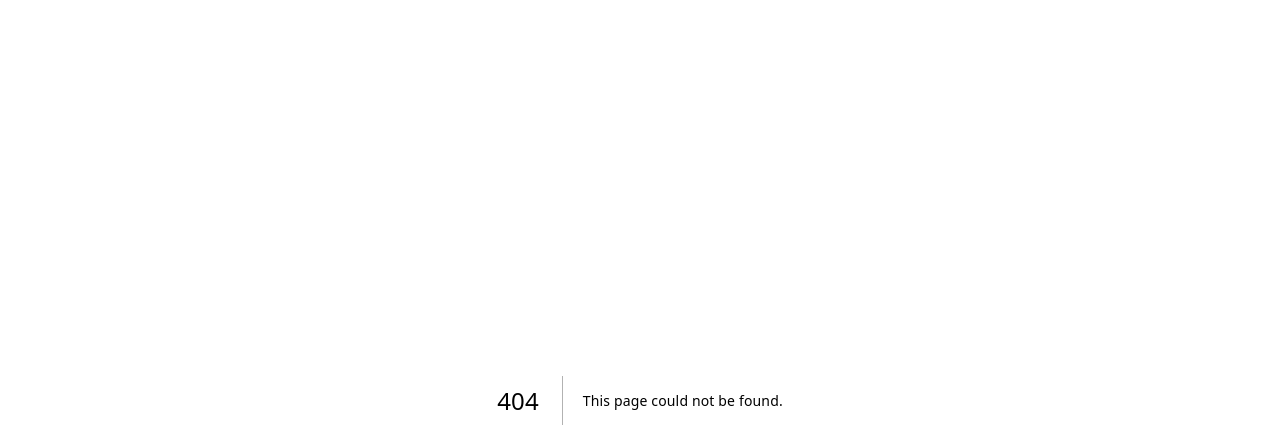
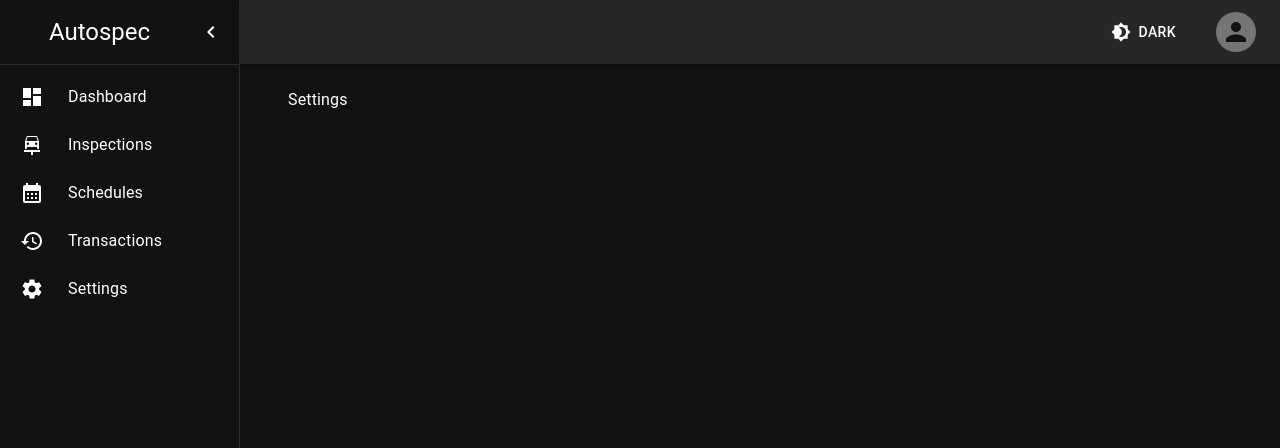
Before and after one commit to rosalallankenneth/autospec, a Next.js app: page /settings/Settings in a window 1280 px wide. Before the commit this address had no page. Shown: the top 448 px of the page. Built offline with nearby package versions, Linux system fonts and the light colour scheme; no server answers.

Commit message:
Setup main pages

```diff
--- a/src/components/AppDrawer/AppDrawer.tsx
+++ b/src/components/AppDrawer/AppDrawer.tsx
@@ -154,27 +154,27 @@ const AppDrawer = (props: any) => {
 
 	const menuList = [
 		{
-			route: "dashboard",
+			route: "/dashboard",
 			label: "Dashboard",
 			icon: <DashboardIcon />,
 		},
 		{
-			route: "inspections",
+			route: "/inspections",
 			label: "Inspections",
 			icon: <CarRepairIcon />,
 		},
 		{
-			route: "schedules",
+			route: "/schedules",
 			label: "Schedules",
 			icon: <CalendarMonthIcon />,
 		},
 		{
-			route: "transactions",
+			route: "/transactions",
 			label: "Transactions",
 			icon: <HistoryIcon />,
 		},
 		{
-			route: "settings",
+			route: "/settings",
 			label: "Settings",
 			icon: <SettingsIcon />,
 		},
@@ -294,7 +294,7 @@ const AppDrawer = (props: any) => {
 				<List>
 					{menuList.map((menu) => (
 						<ListItem key={menu.route} disablePadding sx={{ display: "block" }}>
-							<NextLink className={scss.menuLink} href="/dashboard">
+							<NextLink className={scss.menuLink} href={menu.route}>
 								<ListItemButton
 									sx={{
 										minHeight: 48,
--- a/src/pages/_app.tsx
+++ b/src/pages/_app.tsx
@@ -33,6 +33,16 @@ const App = ({ Component, pageProps: { session, ...pageProps } }: Props) => {
 		[mode]
 	);
 
+	theme.typography.h3 = {
+		fontSize: "1.2rem",
+		"@media (min-width:600px)": {
+			fontSize: "1.5rem",
+		},
+		[theme.breakpoints.up("md")]: {
+			fontSize: "2.4rem",
+		},
+	};
+
 	return (
 		<ColorModeContext.Provider value={colorMode}>
 			<ThemeProvider theme={theme}>
--- /dev/null
+++ b/src/pages/inspections/index.ts
@@ -0,0 +1 @@
+export { default } from "./Inspections";
--- /dev/null
+++ b/src/pages/schedules/index.ts
@@ -0,0 +1 @@
+export { default } from "./Schedules";
--- /dev/null
+++ b/src/pages/settings/Settings.tsx
@@ -0,0 +1,11 @@
+import React from "react";
+import { Box } from "@mui/material";
+import MainLayout from "@/layouts/MainLayout";
+
+const Settings = () => {
+	return <Box>Settings</Box>;
+};
+
+Settings.getLayout = (page: any) => <MainLayout>{page}</MainLayout>;
+
+export default Settings;
--- /dev/null
+++ b/src/pages/settings/index.ts
@@ -0,0 +1 @@
+export { default } from "./Settings";
--- /dev/null
+++ b/src/pages/transactions/index.ts
@@ -0,0 +1 @@
+export { default } from "./Transactions";
--- /dev/null
+++ b/src/theme/baseTheme.ts
@@ -0,0 +1,29 @@
+import { ThemeOptions, createTheme } from "@mui/material";
+
+const theme = createTheme();
+
+// theme.typography.h3 = {
+// 	fontSize: "1.2rem",
+// 	"@media (min-width:600px)": {
+// 		fontSize: "1.5rem",
+// 	},
+// 	[theme.breakpoints.up("md")]: {
+// 		fontSize: "2.4rem",
+// 	},
+// };
+
+const commonSettings: ThemeOptions = {
+	typography: {
+		h3: {
+			fontSize: "1.2rem",
+			"@media (min-width:600px)": {
+				fontSize: "1.5rem",
+			},
+			[theme.breakpoints.up("md")]: {
+				fontSize: "2.4rem",
+			},
+		},
+	},
+};
+
+export default commonSettings;
```
Also changed, not shown: src/pages/dashboard/Dashboard.tsx (+8 -1 lines), src/pages/inspections/Inspections.tsx (added, +11 -0 lines), src/pages/schedules/Schedules.tsx (added, +11 -0 lines), src/pages/transactions/Transactions.tsx (added, +11 -0 lines).
